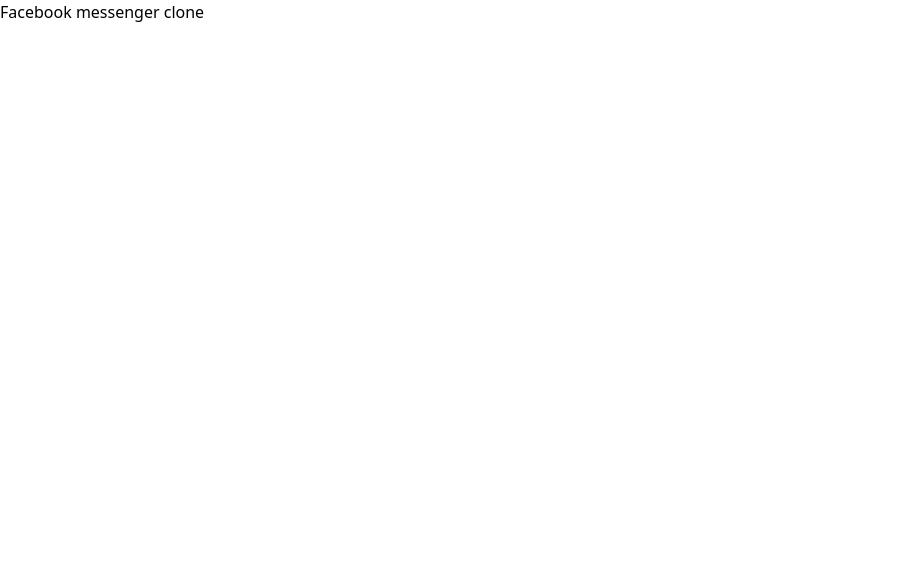
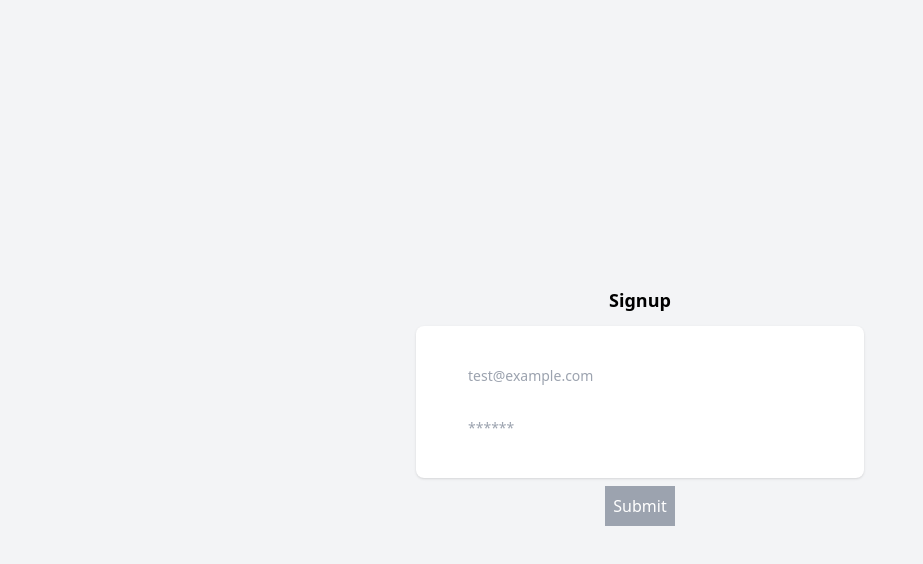
Before and after one commit to javascript-shinobis/messaging-app, a React (Vite) app in the folder client/: page / in a window 1280 px wide. Shown: the top 564 px of the page, without its empty margins (0-923 px from the left). Built offline with nearby package versions, Linux system fonts and the light colour scheme.

Commit message:
chore: add a basic example presentation to use Card component in App.tsx

```diff
--- a/client/src/App.tsx
+++ b/client/src/App.tsx
@@ -1,5 +1,39 @@
+import { Card } from "./components/Card";
+
 function App() {
-  return <h1>Facebook messenger clone</h1>;
+  return (
+    <>
+      <div className="card">
+        {/* Just an example to showcase Card component, we will remove this in further iterations */}
+        <Card>
+          <Card.Header>
+            <h1>Signup</h1>
+          </Card.Header>
+          <Card.Body>
+            <input
+              type="text"
+              name="price"
+              id="price"
+              class="block w-full rounded-md p-4 border-gray-300 pl-7 pr-12 focus:border-indigo-500 focus:ring-indigo-500 sm:text-sm"
+              placeholder="test@example.com"
+            />
+            <input
+              type="text"
+              name="price"
+              id="price"
+              class="block w-full rounded-md p-4 border-gray-300 pl-7 pr-12 focus:border-indigo-500 focus:ring-indigo-500 sm:text-sm"
+              placeholder="******"
+            />
+          </Card.Body>
+          <Card.Footer>
+            <button className="border-pink-200 bg-gray-400 hover:bg-gray-700 p-2 text-white">
+              Submit
+            </button>
+          </Card.Footer>
+        </Card>
+      </div>
+    </>
+  );
 }
 
 export default App;
```
